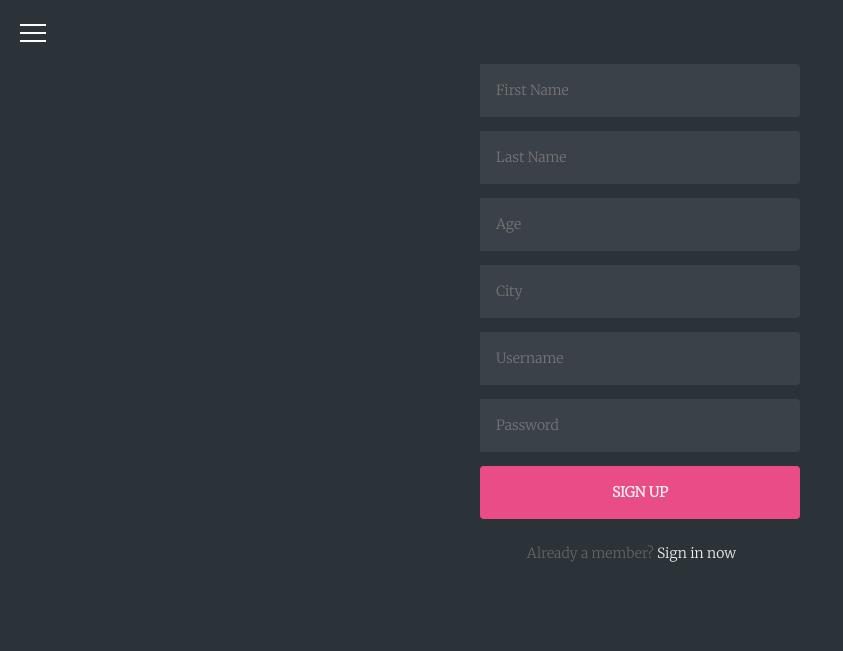
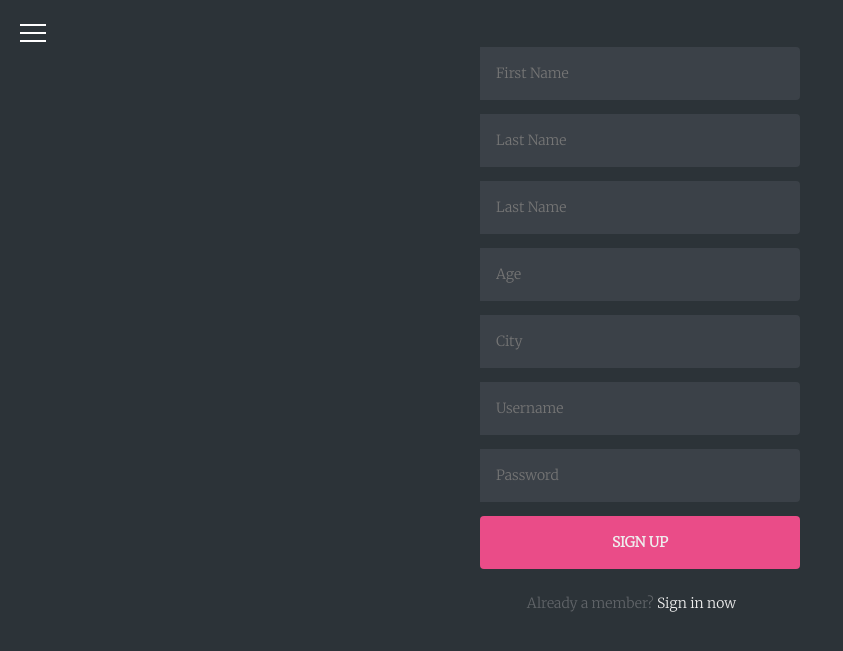
Before and after one commit to IBTESAM-ASIF/Tutorio, a PHP site: page /signup.php in a window 1280 px wide. Shown: the top 651 px of the page, without its empty margins (0-843 px from the left). Run offline with PHP 8.4, Linux system fonts and the light colour scheme.

Commit message:
Update signup.php

```diff
--- a/signup.php
+++ b/signup.php
@@ -3,15 +3,17 @@ include("connection.php");
 if (isset($_POST['submit'])) {
     $first = $_POST['first'];
     $last = $_POST['last'];
+    $email = $_POST['email'];
     $age = $_POST['age'];
     $city = $_POST['city'];
     $username = $_POST['username'];
     $password = $_POST['password'];
 
-    $sql = "INSERT INTO `users` (`first`, `last`, `age`, `city`, `username`, `password`) VALUES ('$first','$last', '$age', '$city', '$username', '$password');";
+    $sql1 = "INSERT INTO `student` (`first`, `last`, `age`, `city`,) VALUES ('$first','$last', '$age', '$city');";
+    $sql2 = "INSERT INTO 'student_login' ('email', 'username', 'password') VALUES , ('$email', '$username', '$password');";
     //echo $sql;
 
-    if ($con->query($sql) == true) {
+    if ($con->query($sql1) == true) {
         header("Location: Final_design/login.php");
     } else {
         echo "error, $sql <br> $con->error()";
@@ -43,6 +45,10 @@ if (isset($_POST['submit'])) {
 
             <div class="form__field">
                 <input id="login__username" type="text" name="last" class="form__input" placeholder="Last Name" required>
+            </div>
+
+            <div class="form__field">
+                <input id="login__username" type="text" name="email" class="form__input" placeholder="Last Name" required>
             </div>
 
             <div class="form__field">
```
